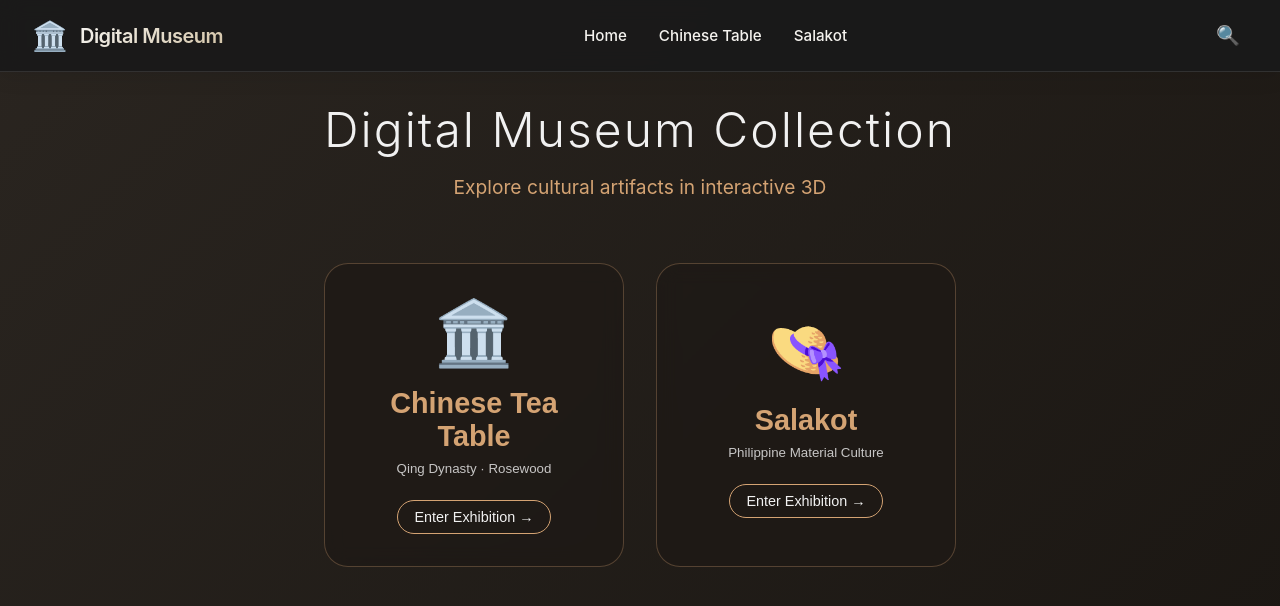
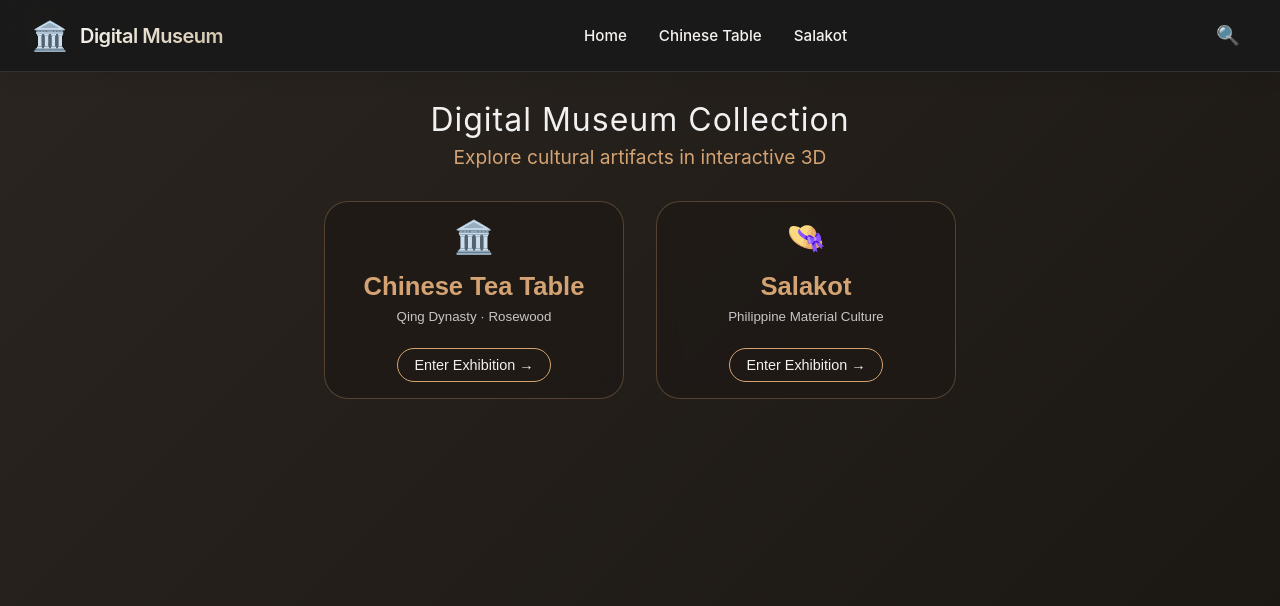
Before and after one commit to 12vblanco/museum-3d-app, a React (Vite) app: page / in a window 1280 px wide. Shown: the top 606 px of the page. Built offline with nearby package versions, Linux system fonts and the light colour scheme.

Commit message:
loading percentage added

```diff
--- a/src/pages/HomePage.css
+++ b/src/pages/HomePage.css
@@ -6,15 +6,15 @@
 
 .hero-banner {
   text-align: center;
-  margin-bottom: 4rem;
+  margin-bottom: 2rem;
 }
 
 .hero-banner h1 {
-  font-size: 3rem;
-  font-weight: 300;
-  letter-spacing: 2px;
+  font-size: 2rem;
+  font-weight: 400;
+  letter-spacing: 1px;
   color: #f1f1f1;
-  margin-bottom: 1rem;
+  margin-bottom: .4rem;
 }
 
 .hero-banner p {
@@ -27,7 +27,7 @@
   gap: 2rem;
   justify-content: center;
   flex-wrap: wrap;
-  max-width: 1000px;
+  max-width: 800px;
   margin: 0 auto;
 }
 
@@ -36,7 +36,7 @@
   backdrop-filter: blur(10px);
   border: 1px solid rgba(212, 163, 115, 0.3);
   border-radius: 24px;
-  padding: 2rem;
+  padding: 1rem;
   width: 300px;
   text-align: center;
   cursor: pointer;
@@ -52,12 +52,12 @@
 }
 
 .card-icon {
-  font-size: 4rem;
+  font-size: 2rem;
   margin-bottom: 1rem;
 }
 
 .exhibit-card h2 {
-  font-size: 1.8rem;
+  font-size: 1.6rem;
   margin-bottom: 0.5rem;
   color: #d4a373;
 }
```
